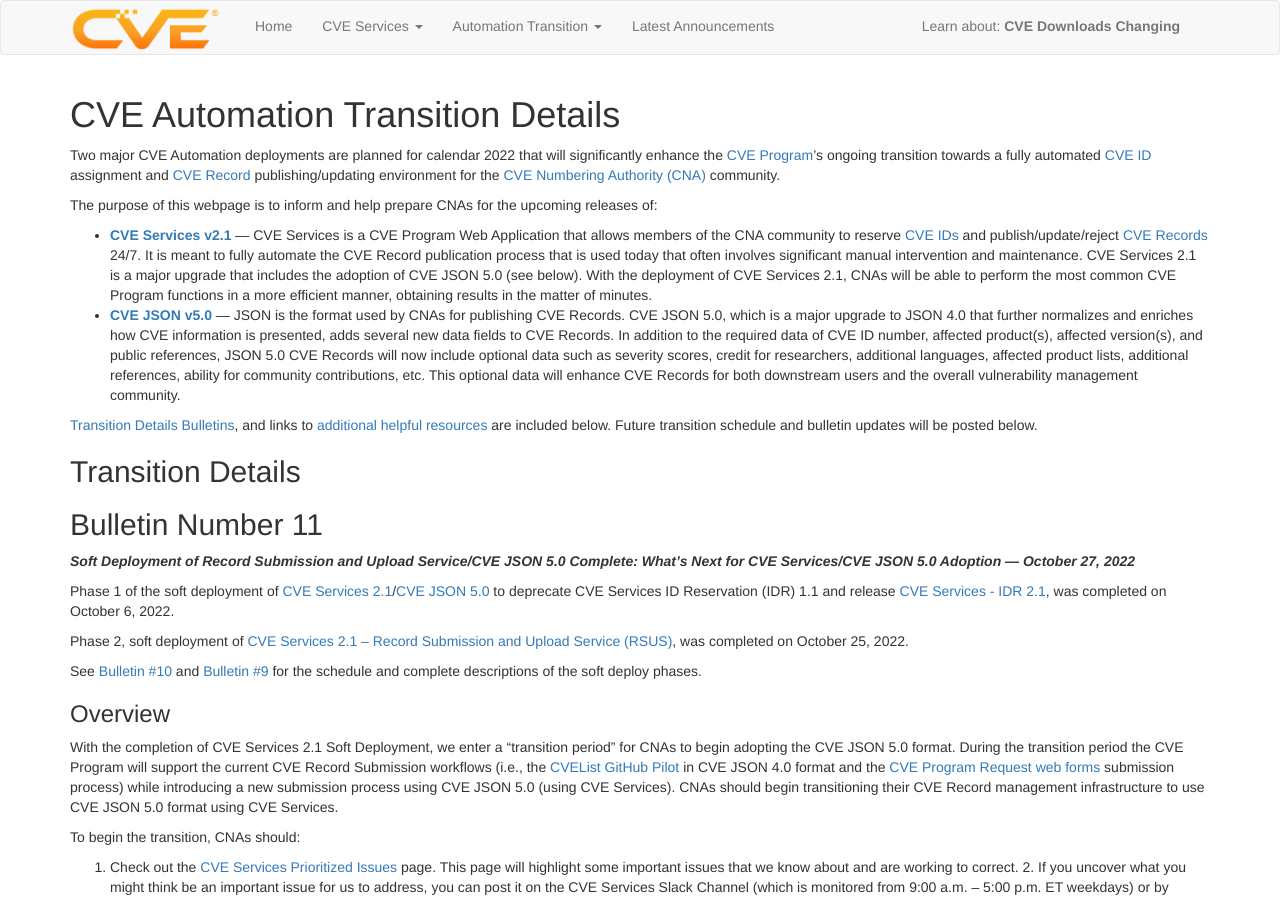
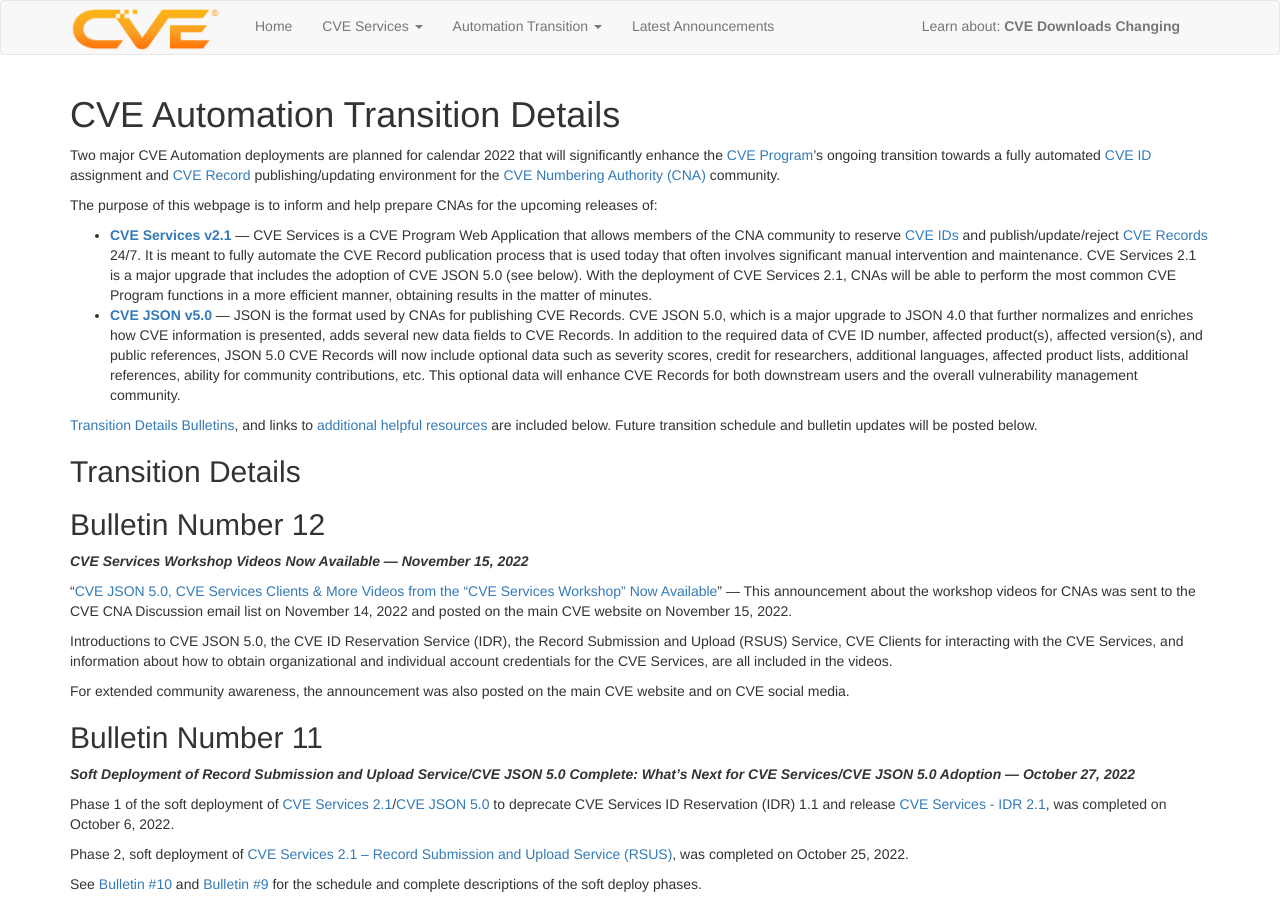
Before and after one commit to CVEProject/cveproject.github.io, a Jekyll site: the page built from automation-transition.md, in a window 1280 px wide and 900 px high. Built offline with Jekyll 4.4.1, drawn with Linux system fonts in a browser that asks for light colours; nearby versions of some CDN libraries.

Commit message:
Update automation-transition.md
Add Bulletin #12 "CVE Services Workshop Videos Now Available"

```diff
--- a/automation-transition.md
+++ b/automation-transition.md
@@ -12,6 +12,15 @@ The purpose of this webpage is to inform and help prepare CNAs for the upcoming
 [Transition Details Bulletins](https://cveproject.github.io/automation-transition#transition-details), and links to [additional helpful resources](https://cveproject.github.io/automation-transition#additional-resources) are included below. Future transition schedule and bulletin updates will be posted below.
 
 ## Transition Details
+
+## Bulletin Number 12
+<strong>*CVE Services Workshop Videos Now Available — November 15, 2022*</strong>
+
+“[CVE JSON 5.0, CVE Services Clients & More Videos from the “CVE Services Workshop” Now Available](https://www.cve.org/Media/News/item/news/2022/11/15/CVE-JSON-50-CVE-Services)” — This announcement about the workshop videos for CNAs was sent to the CVE CNA Discussion email list on November 14, 2022 and posted on the main CVE website on November 15, 2022.
+
+Introductions to CVE JSON 5.0, the CVE ID Reservation Service (IDR), the Record Submission and Upload (RSUS) Service, CVE Clients for interacting with the CVE Services, and information about how to obtain organizational and individual account credentials for the CVE Services, are all included in the videos.
+
+For extended community awareness, the announcement was also posted on the main CVE website and on CVE social media.
 
 ## Bulletin Number 11
 
```
